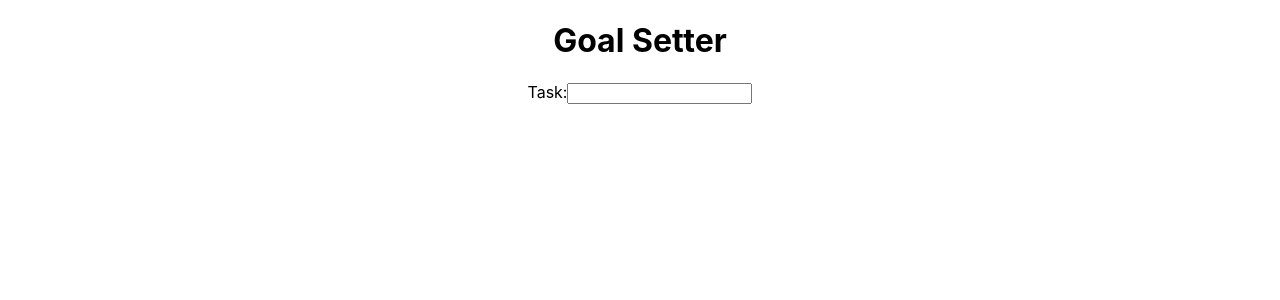
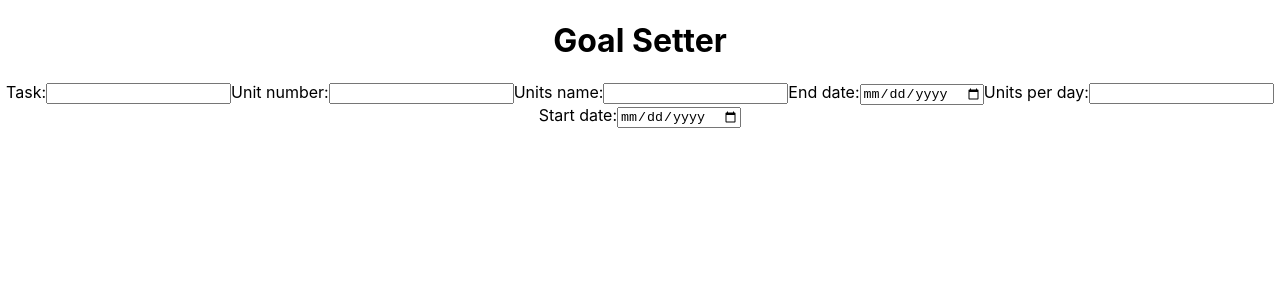
Before and after one commit to joseph-ford10/goal-setter, a React (Create React App) app: page / in a window 1280 px wide. Shown: the top 300 px of the page. Built offline with nearby package versions, Linux system fonts and the light colour scheme.

Commit message:
Add form for collecting goal data

```diff
--- a/src/TaskForm.js
+++ b/src/TaskForm.js
@@ -26,6 +26,41 @@ function TaskForm() {
           value={inputData.task}
           onChange={handleChange}
         ></input>
+        <label>Unit number:</label>
+        <input
+          type="number"
+          name="unitsNum"
+          value={inputData.unitsNum}
+          onChange={handleChange}
+        ></input>
+        <label>Units name:</label>
+        <input
+          type="text"
+          name="unitsName"
+          value={inputData.unitsName}
+          onChange={handleChange}
+        ></input>
+        <label>End date:</label>
+        <input
+          type="date"
+          name="endDate"
+          value={inputData.endDate}
+          onChange={handleChange}
+        ></input>
+        <label>Units per day:</label>
+        <input
+          type="number"
+          name="unitsPerDay"
+          value={inputData.unitsPerDay}
+          onChange={handleChange}
+        ></input>
+        <label>Start date:</label>
+        <input
+          type="date"
+          name="startDate"
+          value={inputData.startDate}
+          onChange={handleChange}
+        ></input>
       </form>
     </>
   )
```
